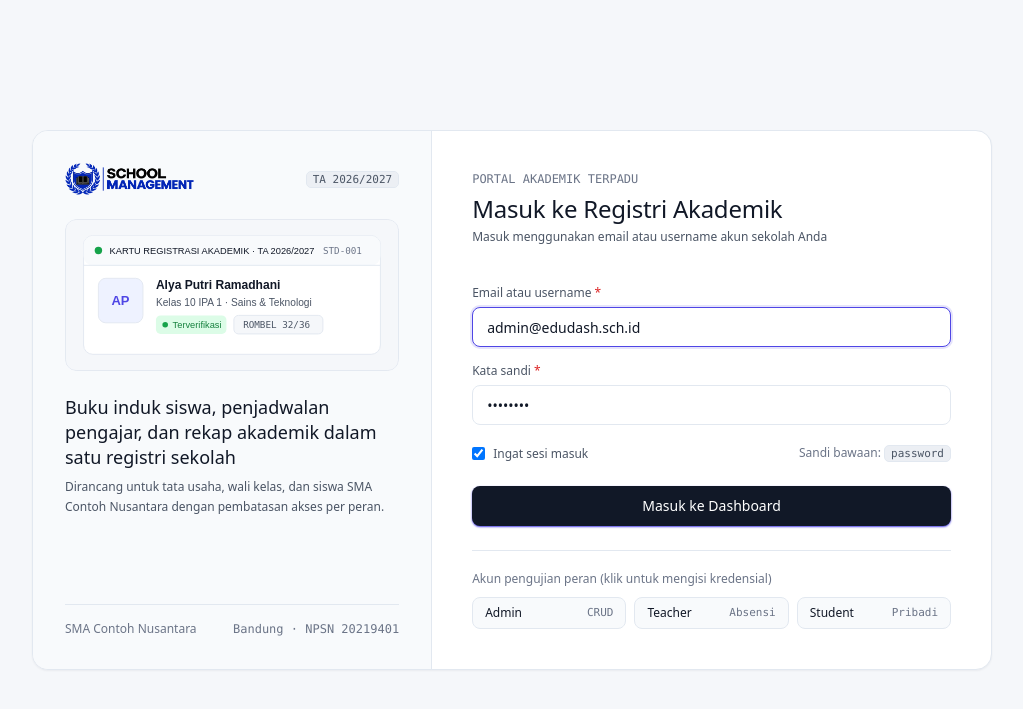
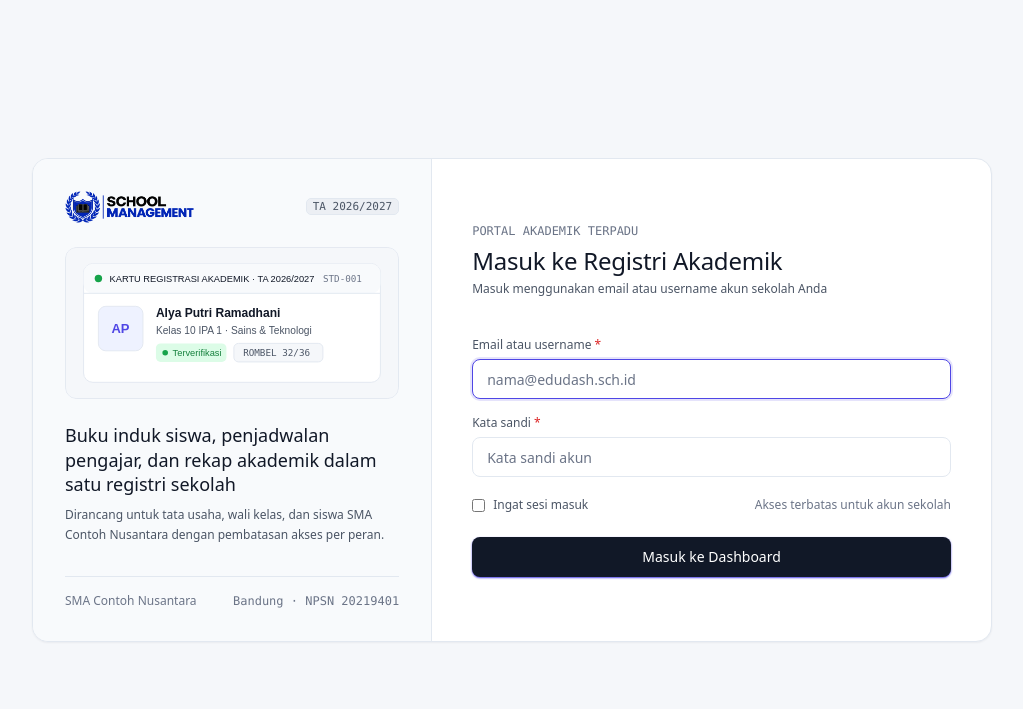
Before and after one commit to Adam-Jor/School-Management-System, a Laravel app: page /login in a window 1280 px wide. Shown: the top 709 px of the page, without its empty margins (128-1151 px from the left). Run offline with Laravel 12, Linux system fonts and the light colour scheme; style sheets or scripts are compiled from the project's sources; parts of the project's set-up code (start-up, migrations or seed data) failed here and were passed over; some libraries are stand-ins or nearby versions; some web fonts are replaced.

Commit message:
fix: restore clickable form inputs and simplify login page
- remove wire:navigate from <body>; it preventDefault() on every mousedown/click, blocking all form inputs
- login: drop demo role shortcut buttons, prefilled credentials, and default password hint
- docs: add full installation guide, requirements, and troubleshooting
- chore: ignore testsprite_tests/tmp

```diff
--- a/resources/views/auth/login.blade.php
+++ b/resources/views/auth/login.blade.php
@@ -46,14 +46,7 @@
         </div>
 
         <!-- Right Login Form Column (Order 1 on mobile) -->
-        <div class="order-1 lg:order-2 lg:col-span-7 p-5 sm:p-8 lg:p-10 flex flex-col justify-center"
-             x-data="{
-                 fillDemo(email) {
-                     this.$refs.emailInput.value = email;
-                     this.$refs.passwordInput.value = 'password';
-                     this.$refs.emailInput.focus();
-                 }
-             }">
+        <div class="order-1 lg:order-2 lg:col-span-7 p-5 sm:p-8 lg:p-10 flex flex-col justify-center">
             <div>
                 <p class="text-xs font-mono text-muted">PORTAL AKADEMIK TERPADU</p>
                 <h1 class="text-2xl font-medium tracking-[-0.01em] text-ink mt-1.5">
@@ -80,9 +73,9 @@
                     <input type="text"
                            id="email"
                            name="email"
-                           x-ref="emailInput"
-                           value="{{ old('email', 'admin@edudash.sch.id') }}"
+                           value="{{ old('email') }}"
                            placeholder="nama@edudash.sch.id"
+                           autocomplete="username"
                            autofocus
                            required
                            class="edudash-input {{ $errors->has('email') ? 'border-error bg-error-soft/20' : '' }}" />
@@ -98,9 +91,8 @@
                     <input type="password"
                            id="password"
                            name="password"
-                           x-ref="passwordInput"
-                           value="password"
                            placeholder="Kata sandi akun"
+                           autocomplete="current-password"
                            required
                            class="edudash-input {{ $errors->has('password') ? 'border-error bg-error-soft/20' : '' }}" />
                     @error('password')
@@ -110,10 +102,10 @@
 
                 <div class="flex items-center justify-between pt-1">
                     <label class="inline-flex items-center gap-2 text-xs text-secondary cursor-pointer">
-                        <input type="checkbox" name="remember" class="rounded border-line text-primary focus:ring-primary/20" checked />
+                        <input type="checkbox" name="remember" class="rounded border-line text-primary focus:ring-primary/20" />
                         <span>Ingat sesi masuk</span>
                     </label>
-                    <span class="text-xs text-muted">Sandi bawaan: <code class="edudash-keycap">password</code></span>
+                    <span class="text-xs text-muted">Akses terbatas untuk akun sekolah</span>
                 </div>
 
                 <div class="pt-2">
@@ -122,33 +114,6 @@
                     </button>
                 </div>
             </form>
-
-            <!-- Quick Role Switcher for Demo / Testing -->
-            <div class="mt-6 pt-5 border-t border-line">
-                <p class="text-xs text-muted mb-2.5">
-                    Akun pengujian peran (klik untuk mengisi kredensial)
-                </p>
-                <div class="grid grid-cols-3 gap-2">
-                    <button type="button"
-                            @click="fillDemo('admin@edudash.sch.id')"
-                            class="h-8 px-3 rounded-lg bg-sidebar border border-line text-ink text-xs font-medium hover:bg-raised transition-colors duration-150 text-left flex items-center justify-between">
-                        <span>Admin</span>
-                        <span class="font-mono text-[11px] text-muted">CRUD</span>
-                    </button>
-                    <button type="button"
-                            @click="fillDemo('budi.santoso@sch.id')"
-                            class="h-8 px-3 rounded-lg bg-sidebar border border-line text-ink text-xs font-medium hover:bg-raised transition-colors duration-150 text-left flex items-center justify-between">
-                        <span>Teacher</span>
-                        <span class="font-mono text-[11px] text-muted">Absensi</span>
-                    </button>
-                    <button type="button"
-                            @click="fillDemo('alya.putri@sch.id')"
-                            class="h-8 px-3 rounded-lg bg-sidebar border border-line text-ink text-xs font-medium hover:bg-raised transition-colors duration-150 text-left flex items-center justify-between">
-                        <span>Student</span>
-                        <span class="font-mono text-[11px] text-muted">Pribadi</span>
-                    </button>
-                </div>
-            </div>
         </div>
     </div>
 
--- a/resources/views/layouts/app.blade.php
+++ b/resources/views/layouts/app.blade.php
@@ -22,7 +22,7 @@
     @livewireStyles
 </head>
 
-<body wire:navigate class="bg-page text-ink antialiased min-h-screen selection:bg-primary selection:text-white" x-data="{
+<body class="bg-page text-ink antialiased min-h-screen selection:bg-primary selection:text-white" x-data="{
           mobileSidebarOpen: false,
           archiveModal: { open: false, action: '', name: '', code: '' },
           openArchiveModal(action, name, code = '') {
```
Also changed, not shown: README.md, 1 other file.
